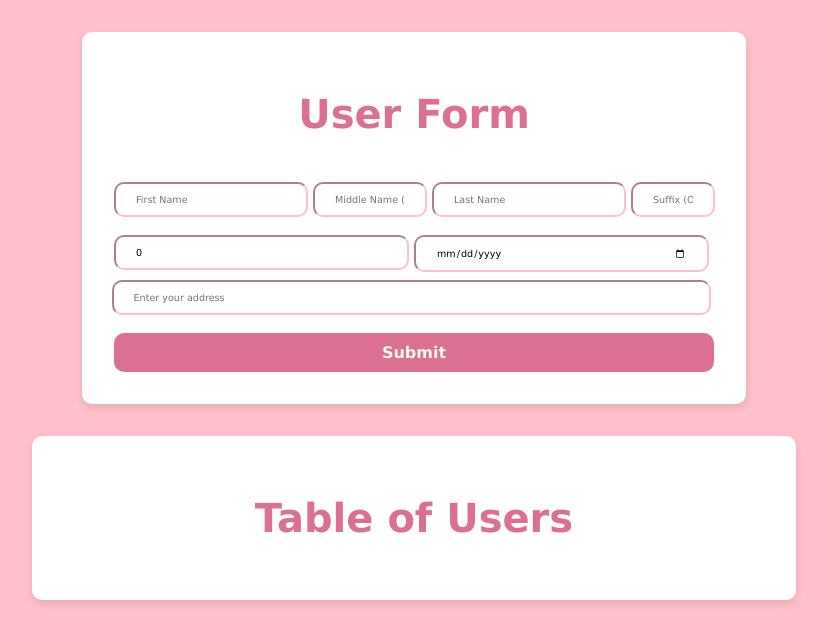
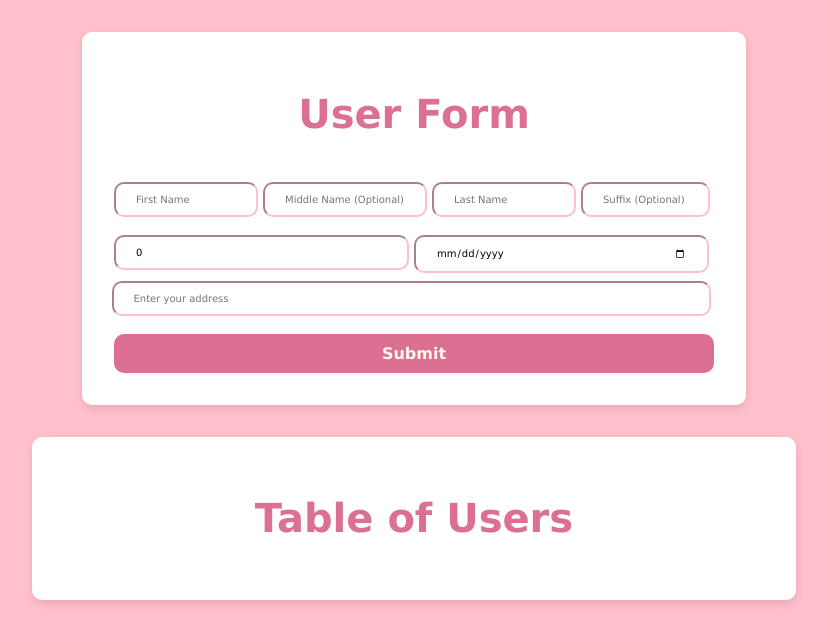
Before and after one commit to carbonaraissogood/Learning_React, a React (Vite) app: page / in a window 1280 px wide. Shown: the top 642 px of the page, without its empty margins (226-1053 px from the left). Built offline with nearby package versions, Linux system fonts and the light colour scheme.

Commit message:
style: adjust input widths and font sizes for consistency in UserFormV2 component

```diff
--- a/src/UserFormV2.module.css
+++ b/src/UserFormV2.module.css
@@ -18,16 +18,16 @@
 
 .firstName,
 .lastName {
-  width: 150px;
+  width: 100px;
 }
 
 .middleName {
-  width: 70px;
+  width: 120px;
   margin-top: 10px;
 }
 
 .suffix {
-  width: 40px;
+  width: 85px;
 }
 
 .address {
@@ -51,7 +51,7 @@ input {
   max-width: 500px;
   width: 85%;
   padding: 10px 20px;
-  font-size: .6rem;
+  font-size: 10px;
   border-radius: 10px;
   border-color: pink;
 }
@@ -154,7 +154,7 @@ th, tbody {
 }
 
 .editContainer input {
-  font-size: 0.8rem;
+  font-size: 10px;
 }
 
 .modalOverlay {
@@ -184,13 +184,8 @@ th, tbody {
   display: flex;
   flex-direction: column;
   gap: 0.8rem;
-  width: 100%;
   padding: 0 0.1rem;  /* Add horizontal padding */
   box-sizing: border-box;  /* Include padding in width calculation */
-}
-
-.editMiddleName {
-  margin-right: 100px;
 }
 
 .modalInputGroup input {
@@ -200,6 +195,22 @@ th, tbody {
   border: 1px solid #ccc;
   margin: 0.5rem 0;
   box-sizing: border-box;
+}
+
+.modalInputGroup .MiddleName {
+  width: 150px;  /* Match the width of the main form middle name */
+  margin-right: 5px;
+}
+
+.modalInputGroup .firstName,
+.modalInputGroup .lastName {
+  width: 105px;  /* Match the width of the main form first/last name */
+  margin-right: 5px;
+}
+
+.modalInputGroup .suffix {
+  width: 100px;  /* Match the width of the main form suffix */
+  margin-right: 5px;
 }
 
 .confirmEditButton,
```
